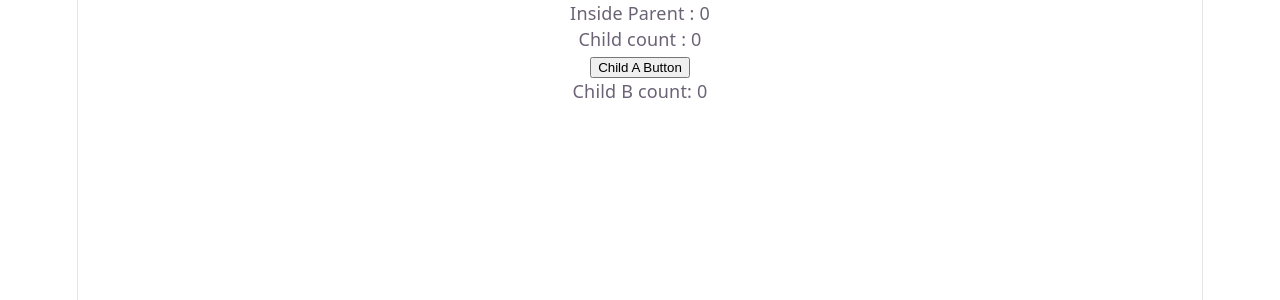
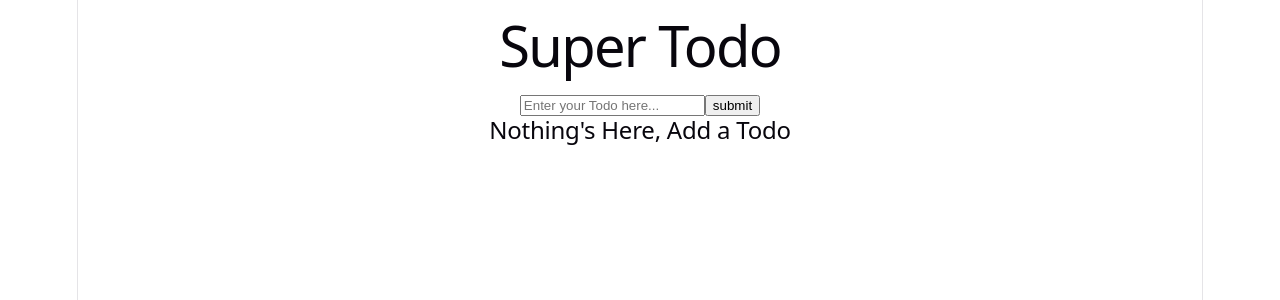
Before and after one commit to bhushanpatil23/States_In_React, a React (Vite) app: page / in a window 1280 px wide. Shown: the top 300 px of the page. Built offline with nearby package versions, Linux system fonts and the light colour scheme.

Commit message:
3.5 Handling Object and Array State in React, Part - 1

```diff
--- a/src/App.jsx
+++ b/src/App.jsx
@@ -3,9 +3,10 @@ import Event2 from './eventHandling/Event2.jsx'
 import Event1 from './eventHandling/Event1.jsx'
 import StateIntro from './introToStates/StateIntro.jsx'
 import Parent from './passingData/Parent.jsx'
+import TodoPage from './todos/TodoPage.jsx'
 
 const App = () => {
-    return <Parent />;
+    return <TodoPage />;
 }
 
 export default App
--- /dev/null
+++ b/src/todos/TodoItem.jsx
@@ -0,0 +1,24 @@
+import React from 'react'
+
+const TodoItem = ({item, onTodoToggle, onTodoDelete}) => {
+
+  return (
+    <div>
+       <input
+            id={item.id}
+            checked={item.completed}
+            type='checkbox'
+            onChange={(e)=> onTodoToggle(item.id, e.target.checked)}
+        />
+       <label
+            style={{textDecoration : item.completed ? 'line-through' : 'none'}}
+            htmlFor={item.id}> {item.text} </label>
+
+        <button onClick={() => onTodoDelete(item.id)}>
+            Delete
+        </button>
+    </div>
+  )
+}
+
+export default TodoItem
--- /dev/null
+++ b/src/todos/TodoPage.jsx
@@ -0,0 +1,100 @@
+import { useState } from "react"
+import TodoItem from "./TodoItem";
+
+const TodoPage = () => {
+
+    const[person,setPerson] = useState({
+        name : "Bhushan",
+        age : 20
+    });
+
+    // function handleIncreaseAge(){
+    //         //person.age++; // object mutation avoid doing this
+    //         console.log(person.age);
+    //         const newPerson = {...person,  age: person.age+1};
+    //         setPerson(newPerson);
+    // }
+
+    const[todos, setTodos] = useState([]);
+
+    function handleFormSubmit(e){
+        e.preventDefault();
+        const todoText = e.target["todo"].value;
+        console.log(todoText);
+
+        const newTodo = [...todos,{
+            text : todoText,
+            id : crypto.randomUUID(),
+            completed: false
+        }];
+
+        setTodos(newTodo);
+
+
+        e.target.reset();
+    }
+
+    function onTodoToggle(id,checked){
+
+        //avoid this
+        // const item = todos.find(item => item.id===id);
+        // item.completed = checked;
+
+        //setTodos(todos);
+
+        const newTodos = todos.map(item=>{
+            if(item.id === id){
+                return {...item, completed: checked}
+            }
+            return item;
+        })
+        setTodos(newTodos);
+    }
+
+    function handleDeleteTodo(id){
+        const newTodos = todos.filter(item => item.id !== id);
+        setTodos(newTodos);
+    }
+
+    const emptyState = (
+        <h2>Nothing's Here, Add a Todo</h2>
+    )
+
+    return (
+        // <div>
+        //     <p>{person.name}</p>
+        //     <p>{person.age}</p>
+
+        //     <button onClick={handleIncreaseAge}>Increase Age</button>
+        // </div>
+
+        <div>
+            <h1>Super Todo</h1>
+
+            <form onSubmit={handleFormSubmit}>
+                <input
+                    type="text"
+                    name="todo"
+                    placeholder="Enter your Todo here..."/>
+                <button>submit</button>
+            </form>
+
+            {todos.length > 0 ? (
+            <div>
+                {todos.map( (item) =>(
+                    <TodoItem key={item.id} item={item}
+                    onTodoToggle={onTodoToggle}
+                    onTodoDelete={handleDeleteTodo}/>
+                ))}
+            </div>
+            ) :(
+                emptyState
+            )}
+
+        </div>
+    )
+
+}
+
+
+export default TodoPage
```
